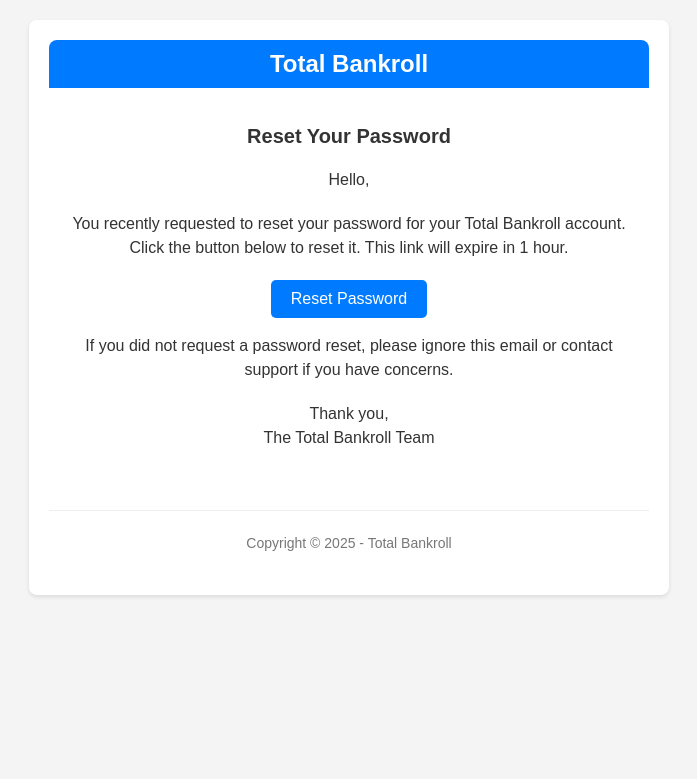
After one commit to pythonpydev/total_bankroll, a Python web app: template src/total_bankroll/templates/reset_password_email.html in a window 1280 px wide. The commit adds this page. Shown: the top 779 px of the page, without its empty margins (291-988 px from the left). Run offline with Jinja, Linux system fonts and the light colour scheme; the template is opened without the code that fills it: most values are stand-ins (such as "Sample title", 1, 10 or a date in 2020).

Commit message:
improved forgot email html template

```diff
--- a/src/total_bankroll/routes/auth.py
+++ b/src/total_bankroll/routes/auth.py
@@ -178,7 +178,7 @@ def forgot_password():
             msg = Message(
                 'Reset Your Password',
                 recipients=[user.email],
-                body=f"Please click the link to reset your password: {reset_url}\nThe link expires in 1 hour."
+                html=render_template('reset_password_email.html', reset_url=reset_url)
             )
             try:
                 mail.send(msg)
--- /dev/null
+++ b/src/total_bankroll/templates/reset_password_email.html
@@ -0,0 +1,142 @@
+<script type="text/javascript">
+        var gk_isXlsx = false;
+        var gk_xlsxFileLookup = {};
+        var gk_fileData = {};
+        function filledCell(cell) {
+          return cell !== '' && cell != null;
+        }
+        function loadFileData(filename) {
+        if (gk_isXlsx && gk_xlsxFileLookup[filename]) {
+            try {
+                var workbook = XLSX.read(gk_fileData[filename], { type: 'base64' });
+                var firstSheetName = workbook.SheetNames[0];
+                var worksheet = workbook.Sheets[firstSheetName];
+
+                // Convert sheet to JSON to filter blank rows
+                var jsonData = XLSX.utils.sheet_to_json(worksheet, { header: 1, blankrows: false, defval: '' });
+                // Filter out blank rows (rows where all cells are empty, null, or undefined)
+                var filteredData = jsonData.filter(row => row.some(filledCell));
+
+                // Heuristic to find the header row by ignoring rows with fewer filled cells than the next row
+                var headerRowIndex = filteredData.findIndex((row, index) =>
+                  row.filter(filledCell).length >= filteredData[index + 1]?.filter(filledCell).length
+                );
+                // Fallback
+                if (headerRowIndex === -1 || headerRowIndex > 25) {
+                  headerRowIndex = 0;
+                }
+
+                // Convert filtered JSON back to CSV
+                var csv = XLSX.utils.aoa_to_sheet(filteredData.slice(headerRowIndex)); // Create a new sheet from filtered array of arrays
+                csv = XLSX.utils.sheet_to_csv(csv, { header: 1 });
+                return csv;
+            } catch (e) {
+                console.error(e);
+                return "";
+            }
+        }
+        return gk_fileData[filename] || "";
+        }
+        </script><!DOCTYPE html>
+<html lang="en">
+<head>
+    <meta charset="UTF-8">
+    <meta name="viewport" content="width=device-width, initial-scale=1.0">
+    <title>Reset Your Password</title>
+    <style>
+        body {
+            font-family: Arial, sans-serif;
+            background-color: #f4f4f4;
+            margin: 0;
+            padding: 0;
+            color: #333;
+        }
+        .container {
+            max-width: 600px;
+            margin: 20px auto;
+            background-color: #ffffff;
+            border-radius: 8px;
+            box-shadow: 0 2px 4px rgba(0, 0, 0, 0.1);
+            padding: 20px;
+        }
+        .header {
+            background-color: #007bff;
+            color: #ffffff;
+            padding: 10px 20px;
+            text-align: center;
+            border-radius: 8px 8px 0 0;
+        }
+        .header h1 {
+            margin: 0;
+            font-size: 24px;
+        }
+        .content {
+            padding: 20px;
+            text-align: center;
+        }
+        .content h2 {
+            font-size: 20px;
+            margin-bottom: 20px;
+        }
+        .content p {
+            font-size: 16px;
+            line-height: 1.5;
+            margin-bottom: 20px;
+        }
+        .btn {
+            display: inline-block;
+            padding: 10px 20px;
+            background-color: #007bff;
+            color: #ffffff;
+            text-decoration: none;
+            border-radius: 5px;
+            font-size: 16px;
+        }
+        .btn:hover {
+            background-color: #0056b3;
+        }
+        .footer {
+            text-align: center;
+            padding: 10px 20px;
+            font-size: 14px;
+            color: #777;
+            border-top: 1px solid #eee;
+            margin-top: 20px;
+        }
+        @media only screen and (max-width: 600px) {
+            .container {
+                margin: 10px;
+                padding: 10px;
+            }
+            .header h1 {
+                font-size: 20px;
+            }
+            .content h2 {
+                font-size: 18px;
+            }
+            .btn {
+                padding: 8px 16px;
+                font-size: 14px;
+            }
+        }
+    </style>
+</head>
+<body>
+    <div class="container">
+        <div class="header">
+            <h1>Total Bankroll</h1>
+        </div>
+        <div class="content">
+            <h2>Reset Your Password</h2>
+            <p>Hello,</p>
+            <p>You recently requested to reset your password for your Total Bankroll account. Click the button below to reset it. This link will expire in 1 hour.</p>
+            <a href="{{ reset_url }}" class="btn">Reset Password</a>
+            <p>If you did not request a password reset, please ignore this email or contact support if you have concerns.</p>
+            <p>Thank you,<br>The Total Bankroll Team</p>
+        </div>
+        <div class="footer">
+            <p>Copyright &copy; 2025 - Total Bankroll</p>
+        </div>
+    </div>
+</body>
+</html>
--- a/src/total_bankroll/templates/security/reset_password.html
+++ b/src/total_bankroll/templates/security/reset_password.html
@@ -49,8 +49,5 @@
         {{ form.submit(class="btn btn-primary") }}
     </form>
     <p>Back to <a href="{{ url_for('auth.login') }}">Login</a></p>
-    </div>
-    </div>
-    </div>
-</section>
+
 {% endblock %}
```
